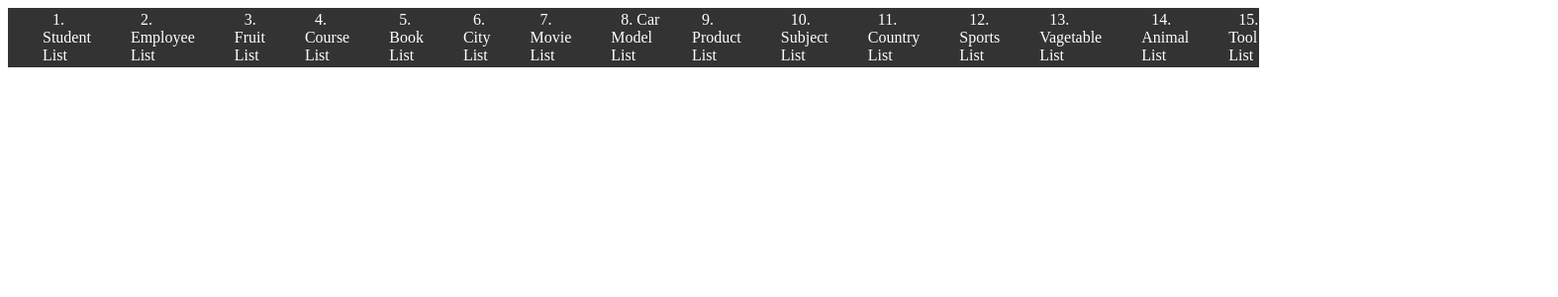
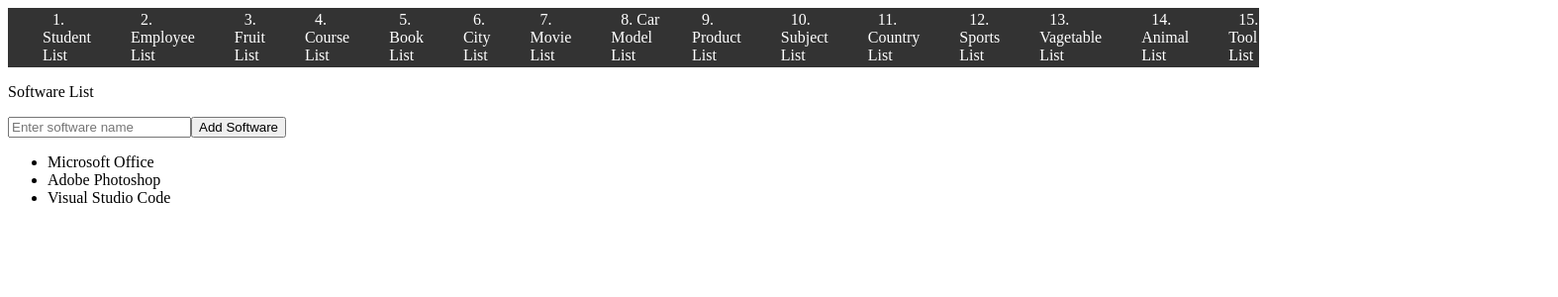
Before and after one commit to kaysie0919/AngularDataStructure, an Angular app: page /soflist in a window 1280 px wide. Before the commit this address led to /. Shown: the top 300 px of the page at 99% size, 1574 px wide, since content can reach past the window. Built offline with nearby package versions, Linux system fonts and the light colour scheme.

Commit message:
#18 Add Software List Component

```diff
--- a/src/app/app.component.html
+++ b/src/app/app.component.html
@@ -17,6 +17,7 @@
     <li><a routerLink="toolist">15. Tool List</a></li>
     <li><a routerLink="lanlist">16. Language List</a></li>
     <li><a routerLink="gamlist">17. Game List</a></li>
+    <li><a routerLink="soflist">18. Software List</a></li>
   </ul>
 </nav>
 <router-outlet></router-outlet>
--- a/src/app/app.module.ts
+++ b/src/app/app.module.ts
@@ -23,6 +23,7 @@ import { AnimallistComponent } from "./components/animallist/animallist.componen
 import { ToollistComponent } from "./components/toollist/toollist.component";
 import { LanguagelsitComponent } from "./components/languagelsit/languagelsit.component";
 import { GamelistComponent } from "./components/gamelist/gamelist.component";
+import { SoftwarelistComponent } from "./components/softwarelist/softwarelist.component";
 
 
 
@@ -45,6 +46,7 @@ const routes: Routes = [
     {path: 'toolist', component: ToollistComponent},
     {path: 'lanlist', component: LanguagelsitComponent},
     {path: 'gamlist', component: GamelistComponent},
+    {path: 'soflist', component: SoftwarelistComponent},
 ]
 
 @NgModule ({
@@ -75,6 +77,7 @@ const routes: Routes = [
         ToollistComponent,
         LanguagelsitComponent,
         GamelistComponent,
+        SoftwarelistComponent,
     ],
 
     providers: [
--- /dev/null
+++ b/src/app/components/softwarelist/softwarelist.component.html
@@ -0,0 +1,8 @@
+<p>Software List</p>
+<input type="text" [(ngModel)]="software" placeholder="Enter software name">
+
+<button (click)="addSoftware()">Add Software</button>
+
+<ul>
+  <li *ngFor="let software of softwareList">{{ software }}</li>
+</ul>
--- /dev/null
+++ b/src/app/components/softwarelist/softwarelist.component.ts
@@ -0,0 +1,19 @@
+import { Component } from '@angular/core';
+
+@Component({
+  selector: 'app-softwarelist',
+  templateUrl: './softwarelist.component.html',
+  styleUrl: './softwarelist.component.css'
+})
+export class SoftwarelistComponent {
+  software: string = '';
+  softwareList: string[] = ['Microsoft Office', 'Adobe Photoshop', 'Visual Studio Code'];
+
+  addSoftware() {
+    if (this.software.trim()) {
+      this.softwareList.push(this.software.trim());
+      this.software = '';
+    }
+  }
+
+}
```
Also changed, not shown: src/app/components/softwarelist/softwarelist.component.css (added), 1 other file (tests, documents, lock files or other folders).
